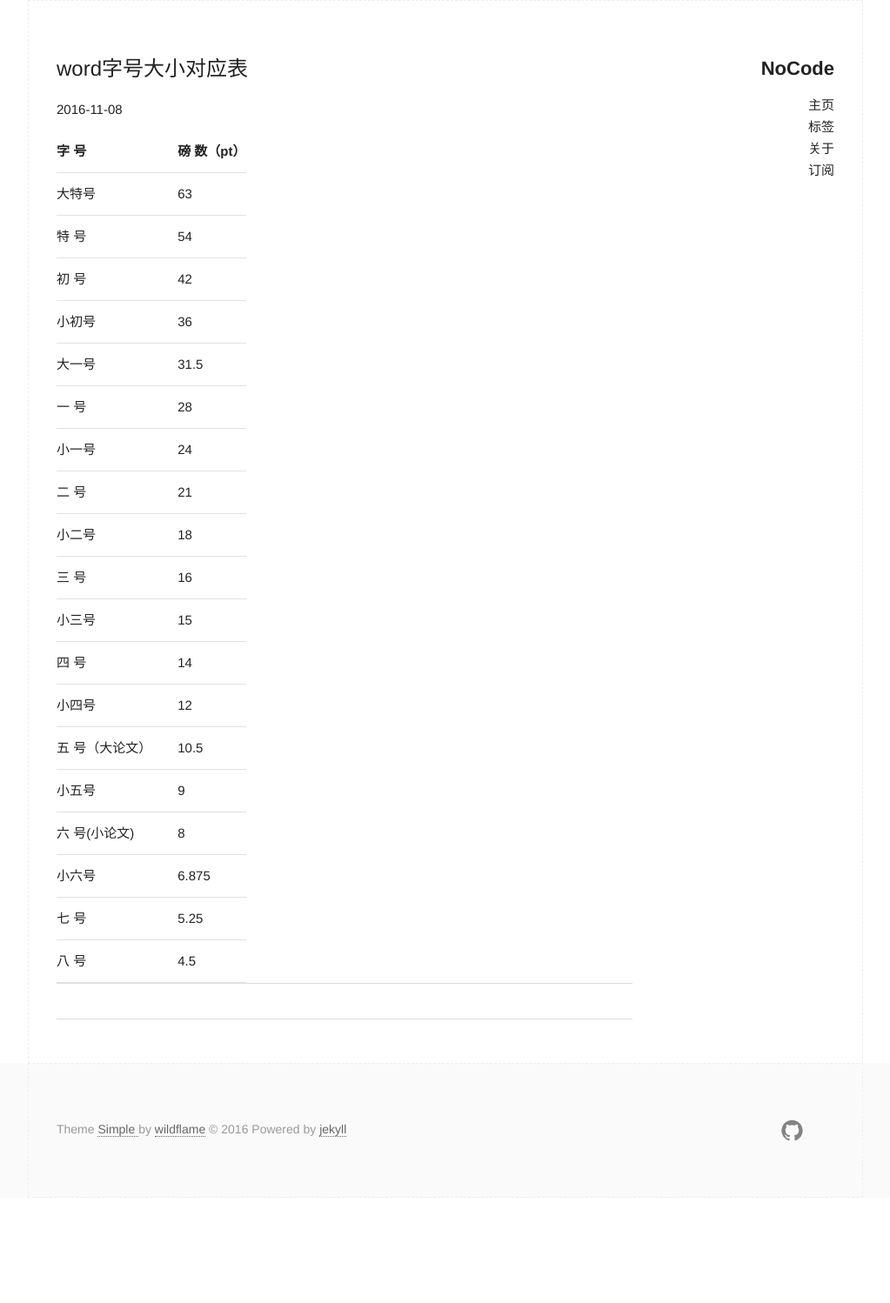
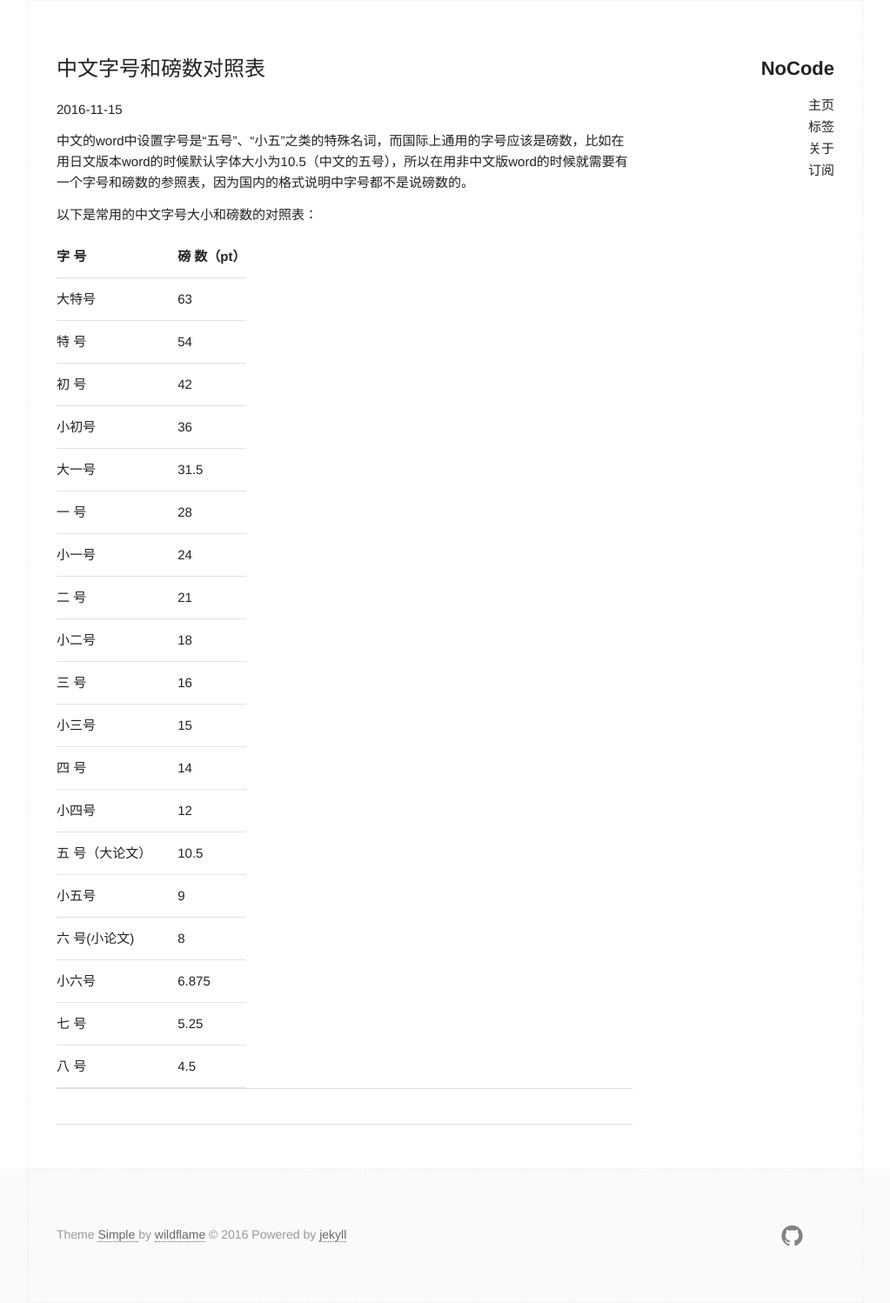
Before and after one commit to ecator/blog, a Jekyll site: the page built from _posts/2016-11-08-size of word font.md, in a window 1280 px wide. Shown: the whole page at 87% size, without its empty margins (128-1151 px from the left). Built offline with Jekyll 4.4.1, drawn with Linux system fonts in a browser that asks for light colours; before the commit the page ends 1377 px from its top, so only the background shows below that.

Commit message:
修改字号大小对照表博文

```diff
--- a/_posts/2016-11-08-size of word font.md
+++ b/_posts/2016-11-08-size of word font.md
@@ -1,7 +1,14 @@
 ---
+date: 2016-11-15
 layout: post
-title: word字号大小对应表
+title: 中文字号和磅数对照表
 ---
+
+中文的word中设置字号是“五号”、“小五”之类的特殊名词，而国际上通用的字号应该是磅数，比如在用日文版本word的时候默认字体大小为10.5（中文的五号），所以在用非中文版word的时候就需要有一个字号和磅数的参照表，因为国内的格式说明中字号都不是说磅数的。
+
+<!--description-->
+
+以下是常用的中文字号大小和磅数的对照表：
 
 字 号 | 磅 数（pt）
 ---|---
```
